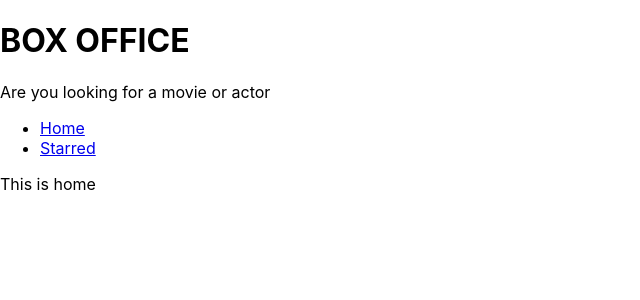
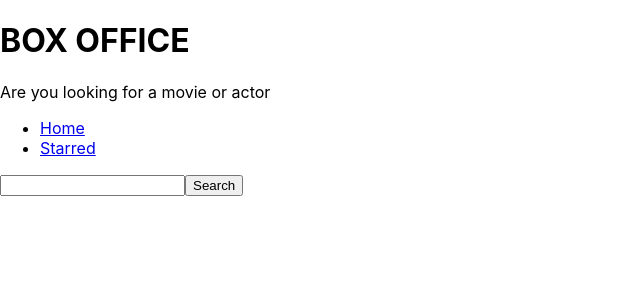
Before and after one commit to thakurnitin2684/box-office, a React (Create React App) app: page / in a window 1280 px wide. Shown: the top 300 px of the page, without its empty margins (0-640 px from the left). Built offline with nearby package versions, Linux system fonts and the light colour scheme.

Commit message:
Fetched results from tvmaze api

```diff
--- a/src/pages/Home.js
+++ b/src/pages/Home.js
@@ -1,8 +1,40 @@
-import React from 'react';
+import React, { useState } from 'react';
 import MainPageLayout from '../components/MainPageLayout';
 
 const Home = () => {
-  return <MainPageLayout>This is home</MainPageLayout>;
+  const [input, setInput] = useState('');
+
+  const onInputChange = ev => {
+    setInput(ev.target.value);
+  };
+
+  const onSearch = () => {
+    //http://api.tvmaze.com/search/shows?q=girls
+    fetch(`http://api.tvmaze.com/search/shows?q=${input}`)
+      .then(r => r.json())
+      .then(result => {
+        console.log(result);
+      });
+  };
+  const onKeyDown = ev => {
+    if (ev.keyCode === 13) {
+      onSearch();
+    }
+  };
+
+  return (
+    <MainPageLayout>
+      <input
+        type="text"
+        onChange={onInputChange}
+        onKeyDown={onKeyDown}
+        value={input}
+      />
+      <button type="button" onClick={onSearch}>
+        Search
+      </button>
+    </MainPageLayout>
+  );
 };
 
 export default Home;
```
